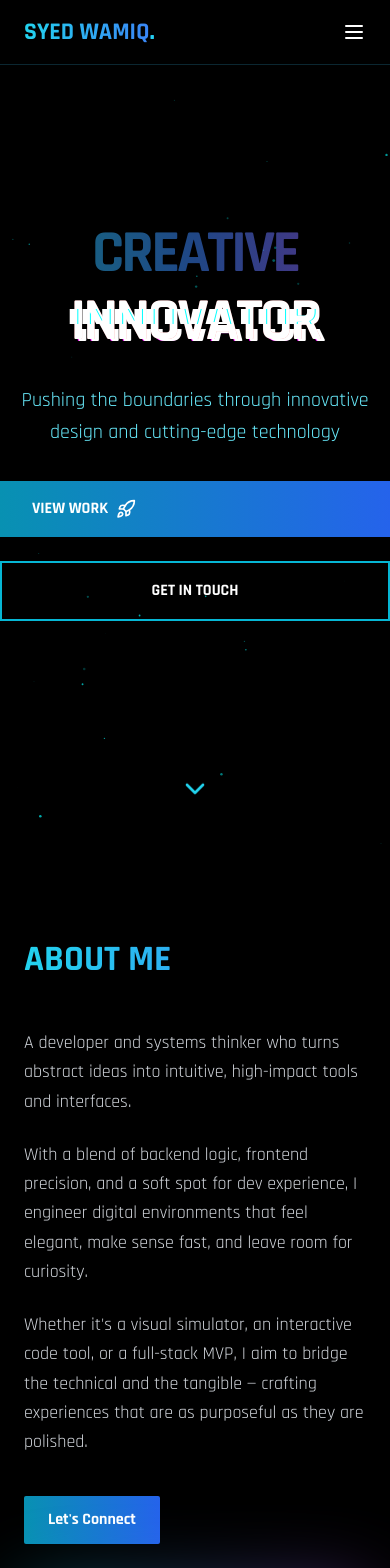
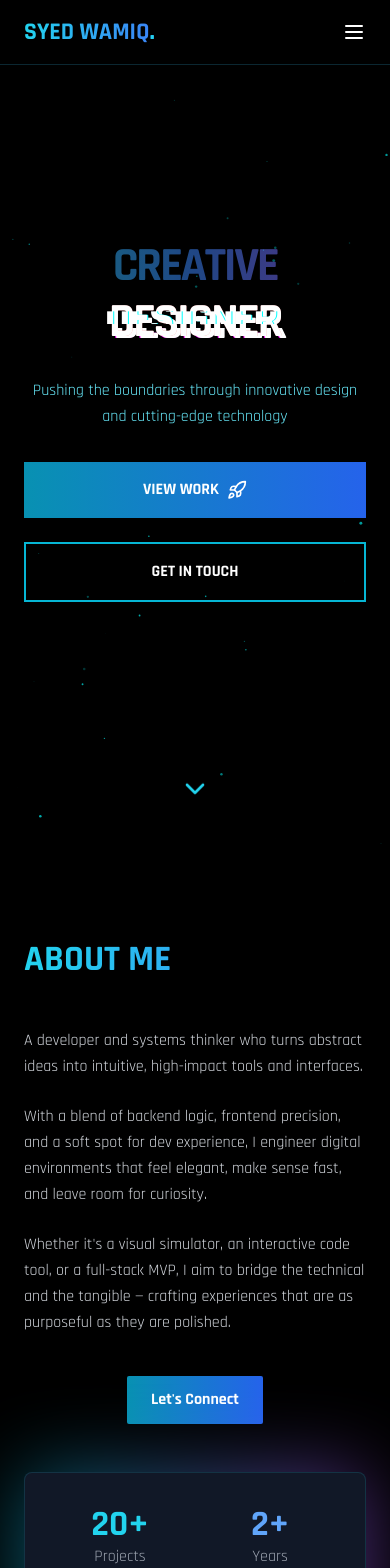
Before and after one commit to syedwam7q/my-portfolio, a Next.js app: page / in a window 390 px wide. Shown: the top 1568 px of the page. Built offline with nearby package versions, Linux system fonts and the light colour scheme.

Commit message:
Fix mobile view: Clean up duplicate classes and improve mobile layout

```diff
--- a/components/Navigation.jsx
+++ b/components/Navigation.jsx
@@ -51,7 +51,7 @@ const Navigation = ({ activeSection }) => {
 
       {/* Mobile Navigation */}
       {mobileMenuOpen && (
-        <div className="md:hidden fixed inset-0 z-40 bg-black/95 backdrop-blur-md pt-20 animate-fadeIn">
+        <div className="md:hidden fixed inset-0 z-40 bg-black/98 border-t border-cyan-900/50 pt-20 animate-fadeIn">
           <div className="flex flex-col items-center gap-8 p-8">
             {navItems.map((item, index) => (
               <a
--- a/components/sections/AboutSection.jsx
+++ b/components/sections/AboutSection.jsx
@@ -23,19 +23,19 @@ const AboutSection = () => {
             viewport={{ once: true }}
             transition={{ duration: 0.6, delay: 0.2 }}
           >
-            <p className="text-lg text-gray-300 leading-relaxed">
+            <p className="text-base md:text-lg text-gray-300 leading-relaxed">
               A developer and systems thinker who turns abstract ideas into intuitive, high-impact tools and interfaces.
             </p>
-            <p className="text-lg text-gray-300 leading-relaxed">
+            <p className="text-base md:text-lg text-gray-300 leading-relaxed">
               With a blend of backend logic, frontend precision, and a soft spot for dev experience, I engineer digital environments that feel elegant, make sense fast, and leave room for curiosity.
             </p>
-            <p className="text-lg text-gray-300 leading-relaxed">
+            <p className="text-base md:text-lg text-gray-300 leading-relaxed">
               Whether it's a visual simulator, an interactive code tool, or a full-stack MVP, I aim to bridge the technical and the tangible — crafting experiences that are as purposeful as they are polished.
             </p>
-            <div className="pt-4">
+            <div className="pt-4 flex justify-center md:justify-start">
               <a
                 href="#contact"
-                className="inline-block px-6 py-3 bg-gradient-to-r from-cyan-600 to-blue-600 text-white font-bold rounded-sm hover:shadow-[0_0_20px_rgba(0,255,255,0.5)] transition-all"
+                className="inline-block px-6 py-3 bg-gradient-to-r from-cyan-600 to-blue-600 text-white font-bold rounded-sm hover:shadow-[0_0_20px_rgba(0,255,255,0.5)] transition-all text-center"
               >
                 Let's Connect
               </a>
--- a/components/sections/HeroSection.jsx
+++ b/components/sections/HeroSection.jsx
@@ -11,7 +11,7 @@ const HeroSection = () => {
     const interval = setInterval(() => {
       const randomWord = glitchWords[Math.floor(Math.random() * glitchWords.length)];
       setGlitchText(randomWord);
-    }, 3000);
+    }, 2000);
     return () => clearInterval(interval);
   }, []);
 
@@ -23,8 +23,8 @@ const HeroSection = () => {
         animate={{ opacity: 1, y: 0 }}
         transition={{ duration: 0.8 }}
       >
-        <div className="relative">
-          <h1 className="text-6xl md:text-8xl font-black tracking-tighter">
+        <div className="relative px-4">
+          <h1 className="text-5xl sm:text-6xl md:text-8xl font-black tracking-tighter">
             <span className="block bg-gradient-to-r from-cyan-400 via-blue-500 to-purple-500 bg-clip-text text-transparent animate-pulse">
               CREATIVE
             </span>
@@ -38,7 +38,7 @@ const HeroSection = () => {
         </div>
 
         <motion.p
-          className="text-xl text-cyan-300 max-w-2xl mx-auto leading-relaxed"
+          className="text-base sm:text-lg md:text-xl text-cyan-300 max-w-2xl mx-auto leading-relaxed px-6"
           initial={{ opacity: 0 }}
           animate={{ opacity: 1 }}
           transition={{ delay: 0.4, duration: 0.8 }}
@@ -47,18 +47,18 @@ const HeroSection = () => {
         </motion.p>
 
         <motion.div
-          className="flex flex-col sm:flex-row gap-6 justify-center mt-12"
+          className="flex flex-col sm:flex-row gap-6 justify-center mt-12 px-6"
           initial={{ opacity: 0 }}
           animate={{ opacity: 1 }}
           transition={{ delay: 0.8, duration: 0.8 }}
         >
-          <a href="#projects" className="group relative px-8 py-4 overflow-hidden">
+          <a href="#projects" className="group relative px-6 sm:px-8 py-4 overflow-hidden text-center">
             <span className="absolute inset-0 bg-gradient-to-r from-cyan-600 to-blue-600 transition-transform group-hover:scale-110" />
-            <span className="relative z-10 flex items-center gap-2 font-bold">
+            <span className="relative z-10 flex items-center justify-center gap-2 font-bold">
               VIEW WORK <Rocket className="w-5 h-5 group-hover:translate-x-1 transition-transform" />
             </span>
           </a>
-          <a href="#contact" className="relative px-8 py-4 border-2 border-cyan-500 hover:bg-cyan-500/20 transition-colors">
+          <a href="#contact" className="relative px-6 sm:px-8 py-4 border-2 border-cyan-500 hover:bg-cyan-500/20 transition-colors text-center">
             <span className="font-bold">GET IN TOUCH</span>
           </a>
         </motion.div>
--- a/components/sections/SkillsSection.jsx
+++ b/components/sections/SkillsSection.jsx
@@ -39,14 +39,14 @@ const SkillsSection = () => {
               viewport={{ once: true }}
               transition={{ duration: 0.6, delay: index * 0.1 }}
             >
-              <div className="flex items-center justify-between mb-3">
-                <div className="flex items-center gap-3">
-                  <div className="p-2 bg-gradient-to-r from-cyan-500 to-blue-500 rounded-lg">
+              <div className="flex items-center justify-between mb-3 flex-wrap">
+                <div className="flex items-center gap-2 md:gap-3">
+                  <div className="p-1.5 md:p-2 bg-gradient-to-r from-cyan-500 to-blue-500 rounded-lg">
                     {skill.icon}
                   </div>
-                  <span className="font-bold text-lg">{skill.name}</span>
+                  <span className="font-bold text-sm md:text-lg">{skill.name}</span>
                 </div>
-                <span className="text-cyan-400 font-mono">{skill.level}%</span>
+                <span className="text-cyan-400 font-mono text-sm md:text-base">{skill.level}%</span>
               </div>
               <div className="relative h-4 bg-gray-800 rounded-full overflow-hidden">
                 <motion.div
```
Also changed, not shown: components/sections/ContactSection.jsx (+17 -13 lines).
